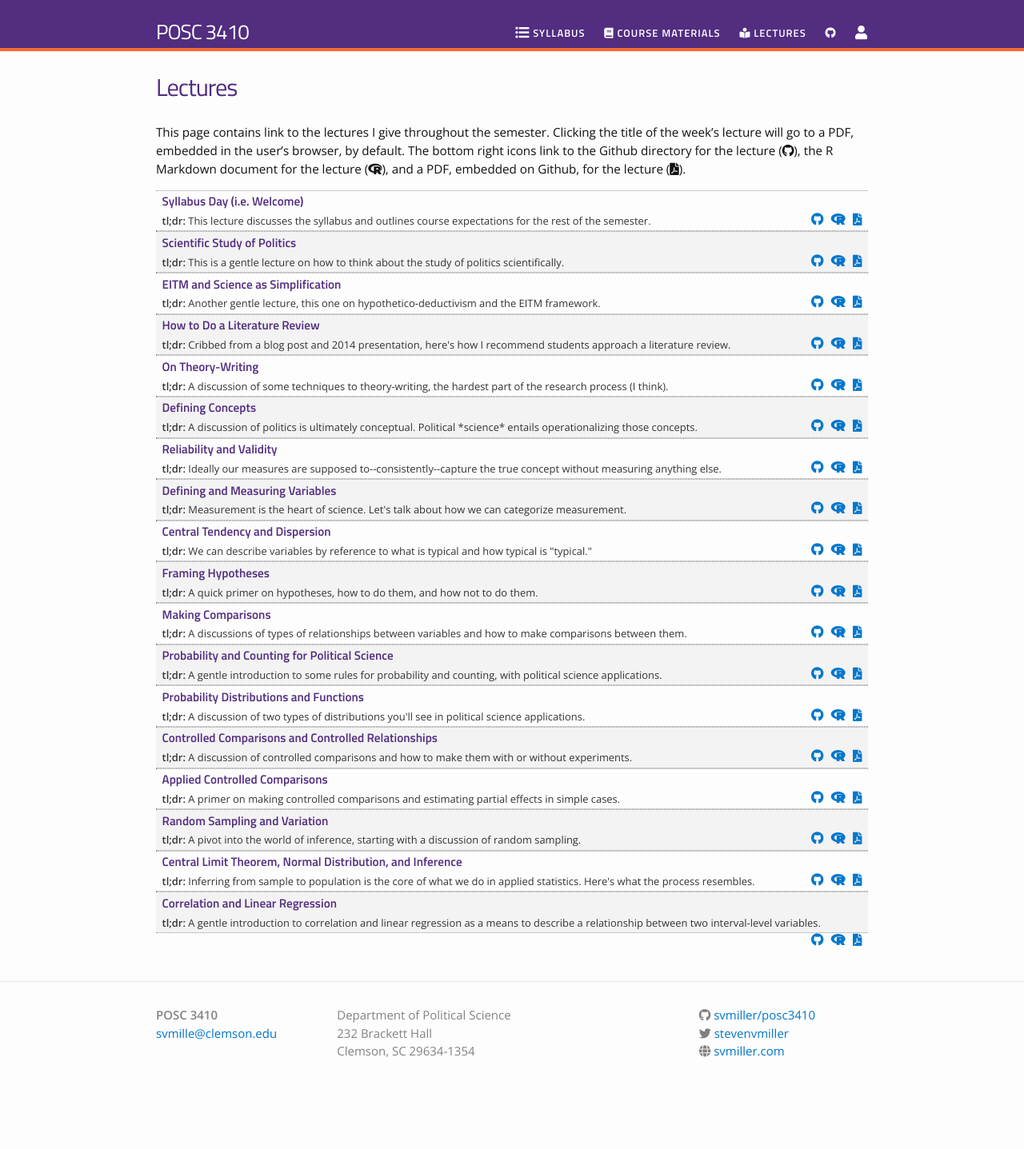
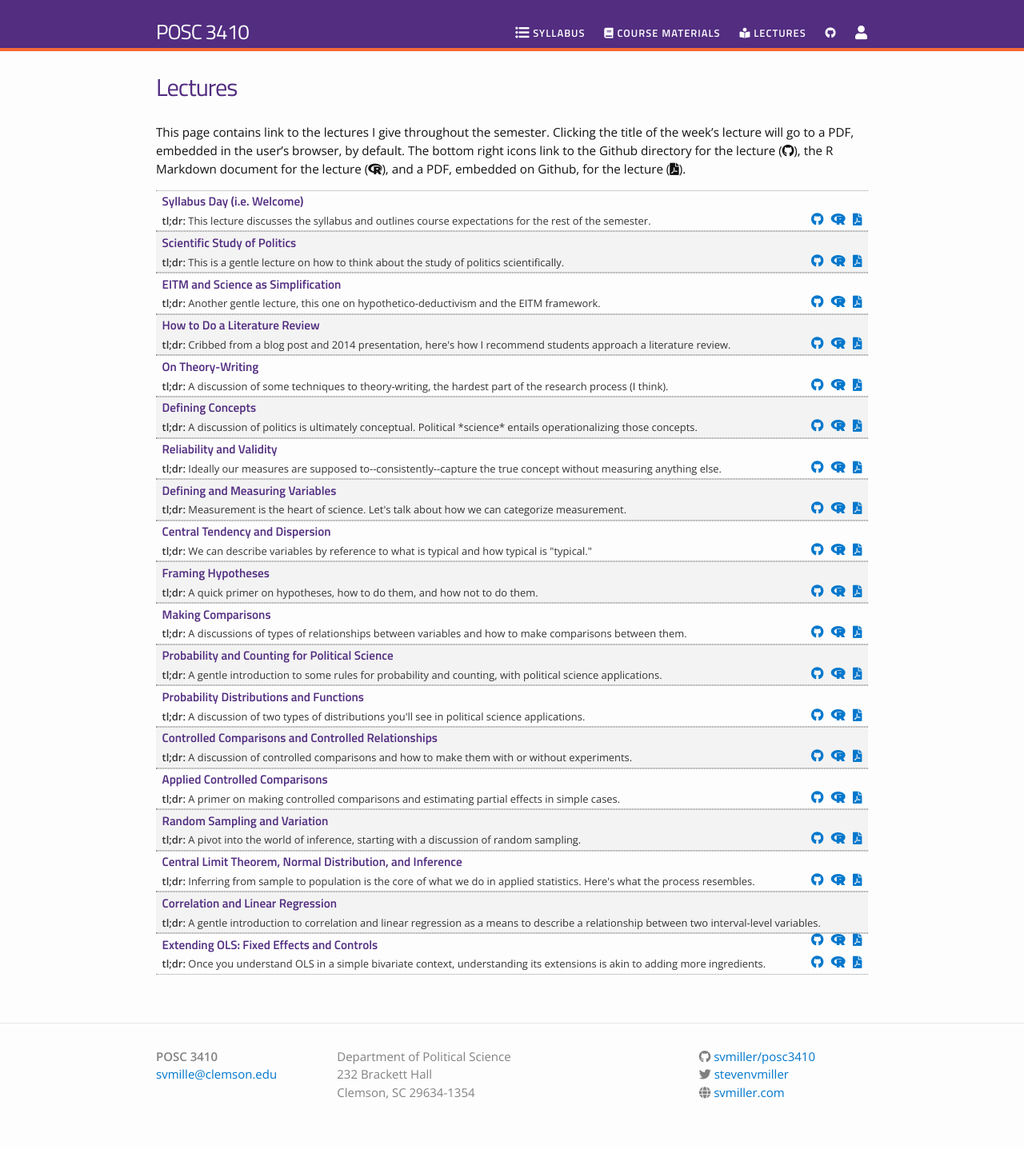
Before and after one commit to svmiller/posc3410, a Jekyll site: the page built from lectures.md, in a window 1280 px wide. Shown: the whole page at 80% size. Built offline with Jekyll 4.4.1, drawn with Linux system fonts in a browser that asks for light colours; nearby versions of some CDN libraries; before the commit the page ends 1386 px from its top, so only the background shows below that.

Commit message:
commit the lecture

```diff
--- a/_data/lectures.yml
+++ b/_data/lectures.yml
@@ -87,3 +87,8 @@
   filename: correlation-linear-regression
   dirname: correlation-linear-regression
   tldr: "A gentle introduction to correlation and linear regression as a means to describe a relationship between two interval-level variables."
+
+- title: "Extending OLS: Fixed Effects and Controls"
+  filename: ols-fixed-effects-controls
+  dirname: ols-fixed-effects-controls
+  tldr: "Once you understand OLS in a simple bivariate context, understanding its extensions is akin to adding more ingredients."
```
